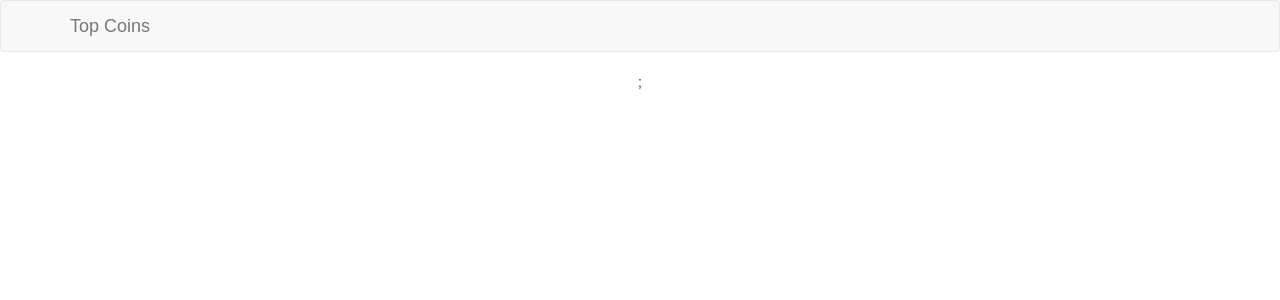
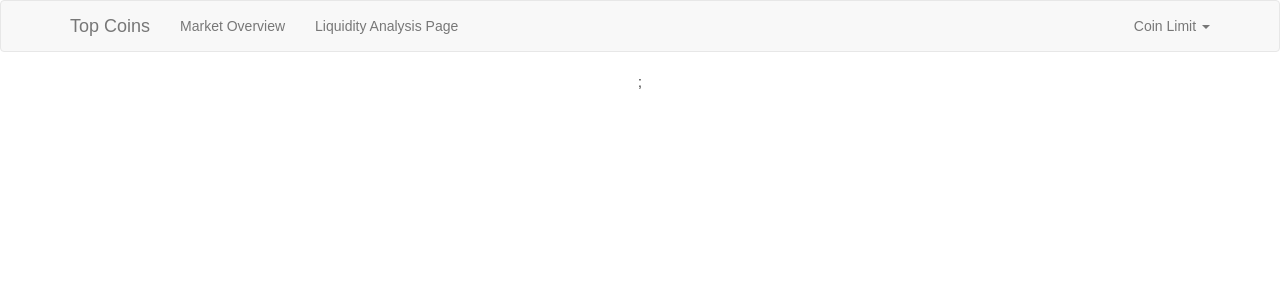
Before and after one commit to codemary/top-coins, a React (Create React App) app: page / in a window 1280 px wide. Shown: the top 300 px of the page. Built offline with nearby package versions, Linux system fonts and the light colour scheme.

Commit message:
Created the navbar

```diff
--- a/src/App.js
+++ b/src/App.js
@@ -1,7 +1,7 @@
 import React, { Component } from 'react';
 import logo from './logo.svg';
 import './App.css';
-import {Navbar} from 'react-bootstrap';
+import {Navbar, Nav, NavItem, NavDropdown, MenuItem} from 'react-bootstrap';
 
 class App extends Component {
   render() {
@@ -14,6 +14,21 @@ class App extends Component {
 					</Navbar.Brand>
 					<Navbar.Toggle />
 				</Navbar.Header>
+			<Nav>
+				<NavItem eventKey={1} href="#">
+					Market Overview
+				</NavItem>
+				<NavItem eventKey={2} href="#">
+					Liquidity Analysis Page
+				</NavItem>
+			</Nav>
+			<Nav pullRight>
+				<NavDropdown eventKey={3} title="Coin Limit" id="basic-nav-dropdown">
+					<MenuItem eventKey={3.1}>10</MenuItem>
+					<MenuItem eventKey={3.2}>50</MenuItem>
+					<MenuItem eventKey={3.3}>all</MenuItem>
+				</NavDropdown>
+			</Nav>
 			</Navbar>;
       	</div>
     );
```
Lines whose indentation alone changed are shown as unchanged.
